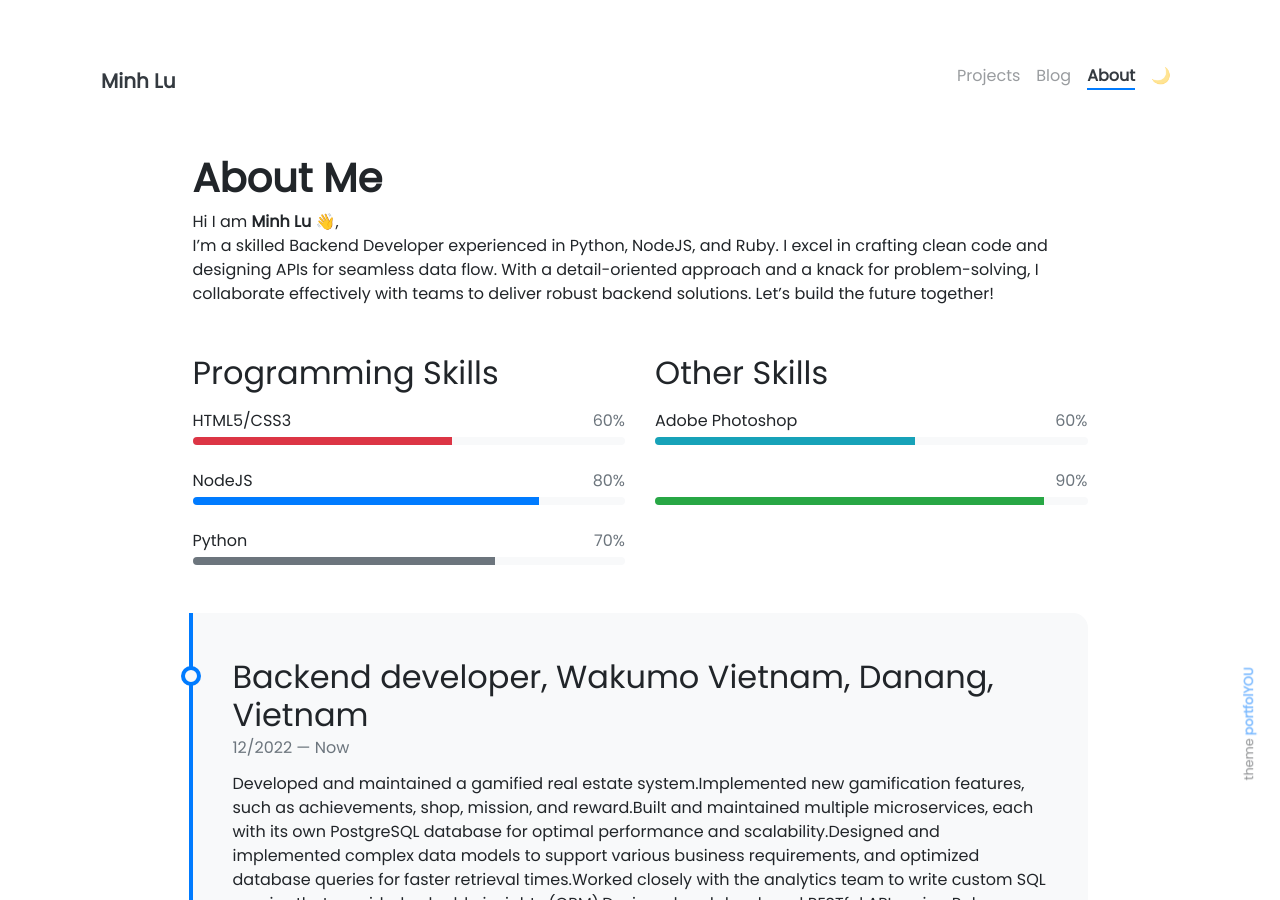
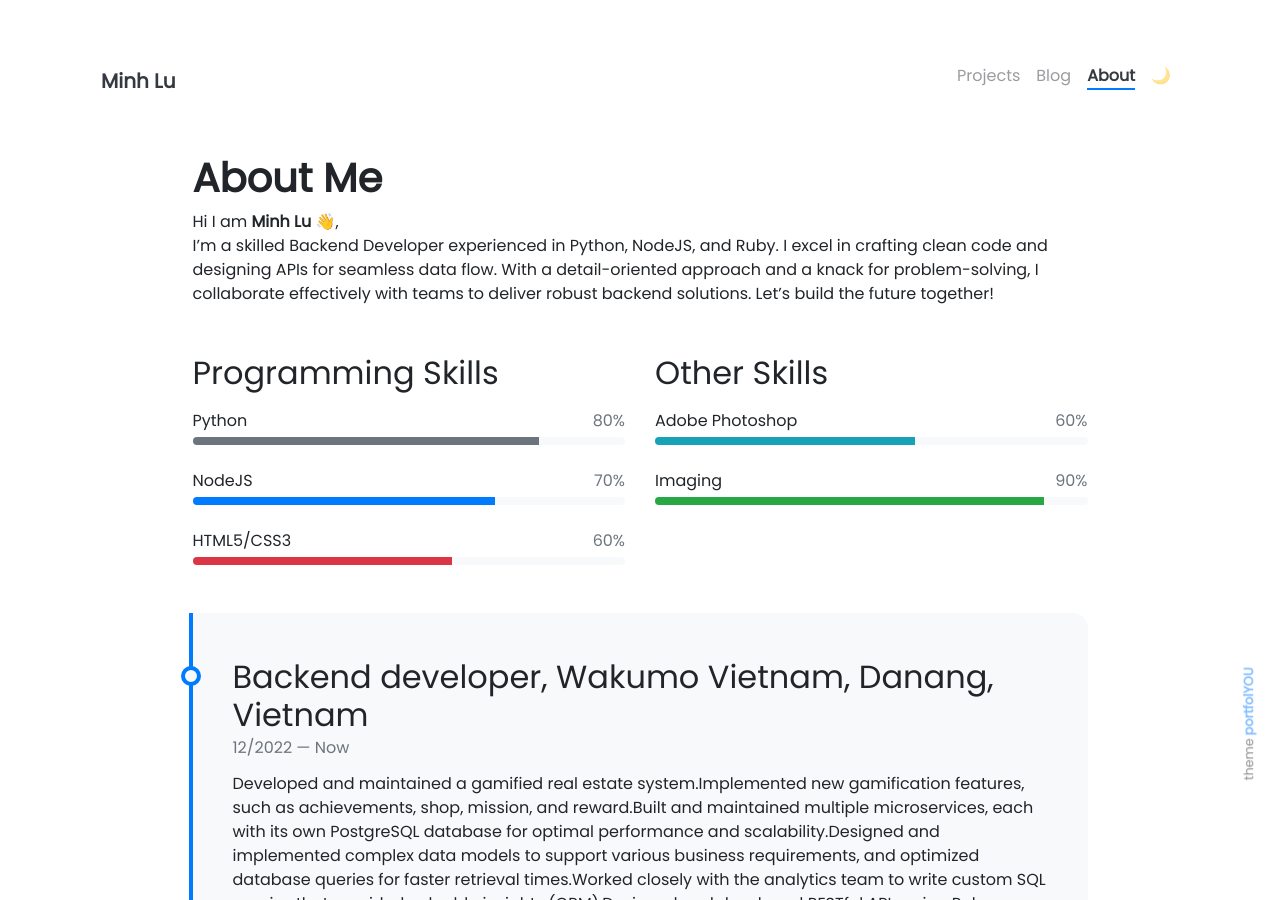
Before and after one commit to minhlu-i/minhlu-i.github.io, a Jekyll site: the page built from pages/about.md, in a window 1280 px wide and 900 px high. Built offline with Jekyll 4.4.1, drawn with Linux system fonts in a browser that asks for light colours; nearby versions of some CDN libraries; emoji names are drawn with the system emoji font.

Commit message:
update: skill

```diff
--- a/_data/other-skills.yml
+++ b/_data/other-skills.yml
@@ -2,6 +2,6 @@
   percentage: 60
   color: info
 
-- name:
+- name: Imaging
   percentage: 90
   color: success
```
Also changed, not shown: _data/programming-skills.yml (+8 -8 lines).
